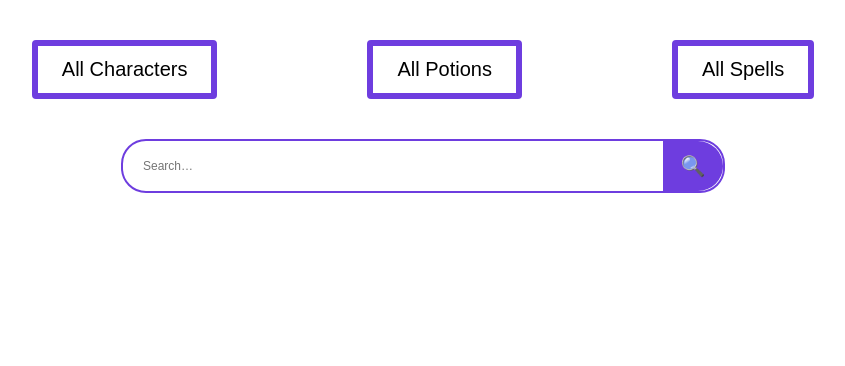
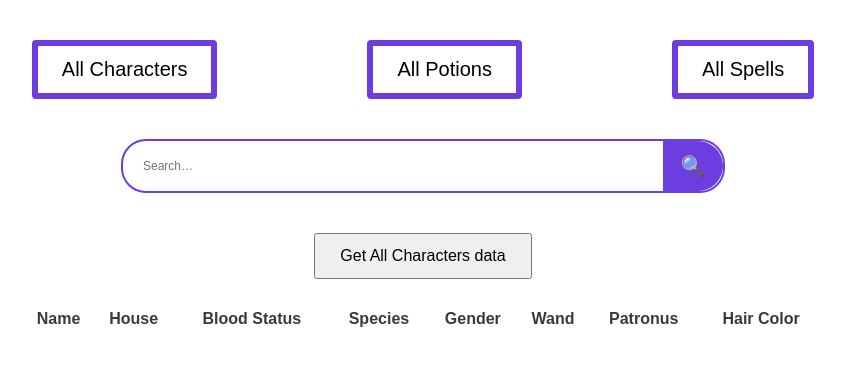
Before and after one commit to Raquelemeka/cs257, a Flask app: template webapp/templates/index.html in a window 1280 px wide. Shown: the part 84-450 px from the top of the page, without its empty margins (207-1052 px from the left). Run offline with Flask 3, Linux system fonts and the light colour scheme; the template is opened without the code that fills it, so the values that code supplies are empty; parts of the project's set-up code (start-up, migrations or seed data) failed here and were passed over; some libraries are stand-ins or nearby versions.

Commit message:
added webapp

```diff
--- a/webapp/api.py
+++ b/webapp/api.py
@@ -14,6 +14,8 @@ import psycopg2
 from flask import request, jsonify, Response
 import config
 
+api = flask.Blueprint('api', __name__)
+
 # Import database configuration
 try:
     from config import database, user, password
@@ -21,7 +23,7 @@ except ImportError:
     print("Error: Could not import database configuration from config.py")
     sys.exit(1)
 
-app = flask.Flask(__name__)
+
 
 #get connection with database
 def get_db_connection():
@@ -37,12 +39,12 @@ def get_db_connection():
         return None
 
 #return a message to the user when they request nothing
-@app.route('/')
+@api.route('/')
 def hello():
     return 'Welcome to the Harry Potter API'
 
 
-@app.route('/characters')
+@api.route('/characters')
 def get_characters():
     '''
     Returns a list of Harry Potter characters with filtering options:
@@ -114,7 +116,7 @@ def get_characters():
     finally:
         conn.close()
 
-@app.route('/spells')
+@api.route('/spells')
 def get_spells():
     '''
     Returns a list of spells with filtering options:
@@ -176,7 +178,7 @@ def get_spells():
     finally:
         conn.close()
 
-@app.route('/potions')
+@api.route('/potions')
 def get_potions():
     '''
     Returns a list of potions with filtering options:
@@ -242,7 +244,7 @@ def get_potions():
         conn.close()
 
 #return a help message to the user
-@app.route('/help')
+@api.route('/help')
 def get_help():
     help_text = '''\
     All responses are in JSON
@@ -359,9 +361,9 @@ def get_help():
     '''
     return Response(help_text, mimetype='text/plain')
 
-if __name__ == '__main__':
-    parser = argparse.ArgumentParser('Harry Potter API')
-    parser.add_argument('host', help='the host on which this application is running')
-    parser.add_argument('port', type=int, help='the port on which this application is listening')
-    arguments = parser.parse_args()
-    app.run(host=arguments.host, port=arguments.port, debug=True)
+# if __name__ == '__main__':
+#     parser = argparse.ArgumentParser('Harry Potter API')
+#     parser.add_argument('host', help='the host on which this application is running')
+#     parser.add_argument('port', type=int, help='the port on which this application is listening')
+#     arguments = parser.parse_args()
+#     app.run(host=arguments.host, port=arguments.port, debug=True)
--- /dev/null
+++ b/webapp/app.py
@@ -0,0 +1,23 @@
+'''
+    app.py
+    Rui, Raquel
+    20 May, 2025
+    based on books_webapp.py by Jeff Ondich
+'''
+import flask
+import argparse
+import api
+
+app = flask.Flask(__name__, static_folder='static', template_folder='templates')
+app.register_blueprint(api.api, url_prefix='/api')
+
+@app.route('/')
+def home():
+    return flask.render_template('index.html')
+
+if __name__ == '__main__':
+    parser = argparse.ArgumentParser('A books-and-authors application, including API & DB')
+    parser.add_argument('host', help='the host to run on')
+    parser.add_argument('port', type=int, help='the port to listen on')
+    arguments = parser.parse_args()
+    app.run(host=arguments.host, port=arguments.port, debug=True)
--- a/webapp/static/webapp.js
+++ b/webapp/static/webapp.js
@@ -1,95 +1,58 @@
+
 /*
- * books.js
- * Jeff Ondich, 27 April 2016
- * Updated, 5 November 2020
+ * webapp.js
+ * Rui, Raquel
+ * 20 May, 2025
+ * based on books.js by Jeff Ondich
  */
 
-window.addEventListener("load", initialize);
-
-function initialize() {
-    loadAuthorsSelector();
-
-    let element = document.getElementById('author_selector');
-    if (element) {
-        element.onchange = onAuthorsSelectionChanged;
-    }
+window.addEventListener("load", initialize)
+function initialize(){
+  var element = document.getElementById("get-characters");
+  element.onclick = loadCharacters;
 }
 
-// Returns the base URL of the API, onto which endpoint
-// components can be appended.
 function getAPIBaseURL() {
-    let baseURL = window.location.protocol
-                    + '//' + window.location.hostname
-                    + ':' + window.location.port
-                    + '/api';
-    return baseURL;
+  var baseURL = window.location.protocol + '//' + window.location.hostname + ':' + window.location.port + '/api';
+  return baseURL;
 }
 
-function loadAuthorsSelector() {
-    let url = getAPIBaseURL() + '/authors/';
+function loadCharacters() {
+  var url = getAPIBaseURL() + '/characters';
 
-    // Send the request to the books API /authors/ endpoint
-    fetch(url, {method: 'get'})
+  fetch(url, {method: 'get'})
 
-    // When the results come back, transform them from a JSON string into
-    // a Javascript object (in this case, a list of author dictionaries).
-    .then((response) => response.json())
+  .then((response) => response.json())
 
-    // Once you have your list of author dictionaries, use it to build
-    // an HTML table displaying the author names and lifespan.
-    .then(function(result) {
-        // Add the <option> elements to the <select> element
-        let selectorBody = '';
-        for (let k = 0; k < result.authors.length; k++) {
-            let author = result.authors[k];
-            selectorBody += '<option value="' + author['id'] + '">'
-                                + author['surname'] + ', ' + author['given_name']
-                                + '</option>\n';
-        }
+  .then(function(charactersList) {
+      buildCharactersTable(charactersList);
+  })
 
-        let selector = document.getElementById('author_selector');
-        if (selector) {
-            selector.innerHTML = selectorBody;
-        }
-    })
-
-    // Log the error if anything went wrong during the fetch.
-    .catch(function(error) {
-        console.log(error);
-    });
+  .catch(function(error) {
+      console.log(error);
+  });
 }
 
-function onAuthorsSelectionChanged() {
-    let element = document.getElementById('author_selector');
-    if (!element) {
-        return;
-    }
-    let authorID = element.value;
+// 4) build the <tbody> just like your authors example
+function buildCharactersTable(charactersList) {
+  var tableBody = '';
+  for (var k = 0; k < charactersList.length; k++) {
+      var ch = charactersList[k];
 
-    let url = getAPIBaseURL() + '/books/author/' + authorID;
+      tableBody += '<tr>';
+      tableBody += '<td>' + (ch.name || ''  ) + '</td>';
+      tableBody += '<td>' + (ch.house  || '') + '</td>';
+      tableBody += '<td>' + (ch.blood_status || '') + '</td>';
+      tableBody += '<td>' + (ch.species|| '') + '</td>';
+      tableBody += '<td>' + (ch.gender || '') + '</td>';
+      tableBody += '<td>' + (ch.wand   || '') + '</td>';
+      tableBody += '<td>' + (ch.patronus || '') + '</td>';
+      tableBody += '<td>' + (ch.hair_color || '') + '</td>';
+      tableBody += '</tr>';
+  }
 
-    fetch(url, {method: 'get'})
-
-    .then((response) => response.json())
-
-    .then(function(books) {
-        let tableBody = '';
-        for (let k = 0; k < books.length; k++) {
-            let book = books[k];
-            tableBody += '<tr>'
-                            + '<td>' + book['title'] + '</td>'
-                            + '<td>' + book['publication_year'] + '</td>'
-                            + '</tr>\n';
-        }
-
-        // Put the table body we just built inside the table that's already on the page.
-        let booksTable = document.getElementById('books_table');
-        if (booksTable) {
-            booksTable.innerHTML = tableBody;
-        }
-    })
-
-    .catch(function(error) {
-        console.log(error);
-    });
+  var resultsTableElement = document.getElementById('results_table');
+  if (resultsTableElement) {
+      resultsTableElement.innerHTML = tableBody;
+  }
 }
--- a/webapp/templates/index.html
+++ b/webapp/templates/index.html
@@ -1,5 +1,12 @@
+
 <!DOCTYPE html>
 <html lang="en">
+<head>
+  <meta http-equiv="Content-Type" content="text/html;charset=utf-8" />
+  <link rel="stylesheet" type="text/css" href="{{ url_for('static', filename='webapp.css') }}" />
+  <script type="text/javascript" src="{{ url_for('static', filename='webapp.js') }}" ></script>
+  <title>>Harry Potter Wiki</title>
+</head>
 <head>
   <meta charset="UTF-8" />
   <title>Harry Potter Wiki</title>
@@ -25,6 +32,34 @@
         <input type="text" placeholder="Search…" />
         <button aria-label="Search">🔍</button>
       </div>
+
+      <div style="text-align:center; margin:30px;">
+        <button id="get-characters" style="padding:12px 24px; font-size:16px;">
+          Get All Characters data
+        </button>
+      </div>
+
+      <div id="characters-container" style="max-width:800px; margin:0 auto;"></div>
+
+      <div id="characters-container" style="max-width: 800px; margin: 0 auto;">
+        <table style="width:100%; border-collapse:collapse;">
+          <thead>
+            <tr>
+              <th>Name</th>
+              <th>House</th>
+              <th>Blood Status</th>
+              <th>Species</th>
+              <th>Gender</th>
+              <th>Wand</th>
+              <th>Patronus</th>
+              <th>Hair Color</th>
+            </tr>
+          </thead>
+          <tbody id="results_table">
+          </tbody>
+        </table>
+      </div>
+
     </main>
 
 </body>
```
Also changed, not shown: 1 other file.
